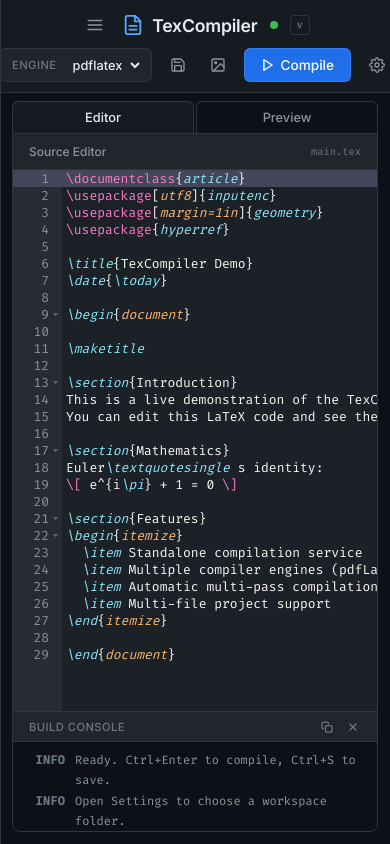
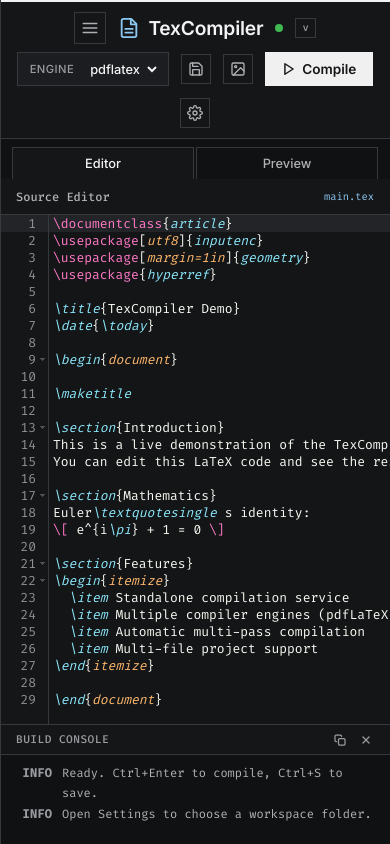
Before and after one commit to bbinxx/TexCompiler, a Python web app: template web/templates/index.html in a window 390 px wide. Run offline with Jinja, Linux system fonts and the light colour scheme; the template is opened without the code that fills it, so the values that code supplies are empty; some libraries are stand-ins or nearby versions.

Commit message:
style: give the editor a dark workbench layout

```diff
--- a/web/static/css/style.css
+++ b/web/static/css/style.css
@@ -1,25 +1,25 @@
 :root {
-    --bg-primary: #0d1117;
-    --bg-secondary: #161b22;
-    --bg-tertiary: #21262d;
-    --bg-editor: #1c2128;
-    --border-primary: #30363d;
-    --border-secondary: #21262d;
-    --text-primary: #e6edf3;
-    --text-secondary: #8b949e;
-    --text-tertiary: #6e7681;
-    --accent-blue: #58a6ff;
+    --bg-primary: #101113;
+    --bg-secondary: #151618;
+    --bg-tertiary: #1c1d20;
+    --bg-editor: #141517;
+    --border-primary: #37393d;
+    --border-secondary: #1c1d20;
+    --text-primary: #f3f3f4;
+    --text-secondary: #b0b0b4;
+    --text-tertiary: #9a9b9f;
+    --accent-blue: #8cc8f2;
     --accent-green: #3fb950;
     --accent-red: #f85149;
     --accent-yellow: #d29922;
     --accent-purple: #bc8cff;
-    --btn-primary-bg: #1f6feb;
-    --btn-primary-hover: #388bfd;
-    --btn-primary-active: #1a5cc9;
-    --shadow: 0 1px 3px rgba(0, 0, 0, 0.3);
-    --radius-sm: 4px;
-    --radius-md: 6px;
-    --radius-lg: 8px;
+    --btn-primary-bg: #f0f0f1;
+    --btn-primary-hover: #d6e9f7;
+    --btn-primary-active: #bbd8eb;
+    --shadow: none;
+    --radius-sm: 0px;
+    --radius-md: 0px;
+    --radius-lg: 0px;
     --transition: 0.15s ease;
     --font-ui: 'Inter', -apple-system, BlinkMacSystemFont, 'Segoe UI', sans-serif;
     --font-mono: 'Fira Code', 'SF Mono', 'Cascadia Code', monospace;
@@ -162,7 +162,7 @@ header {
     align-items: center;
     gap: 6px;
     background: var(--btn-primary-bg);
-    color: #fff;
+    color: #151618;
     border: 1px solid rgba(255, 255, 255, 0.1);
     padding: 0 16px;
     height: 34px;
@@ -249,8 +249,8 @@ header {
 main {
     flex: 1;
     display: flex;
-    gap: 12px;
-    padding: 12px;
+    gap: 0;
+    padding: 0;
     overflow: hidden;
     position: relative;
     min-width: 0;
@@ -766,7 +766,7 @@ main {
 
 .settings-btn {
     background: var(--btn-primary-bg);
-    color: #fff;
+    color: #151618;
     border: 1px solid rgba(255, 255, 255, 0.1);
     padding: 8px 18px;
     border-radius: var(--radius-md);
@@ -825,3 +825,35 @@ main {
 ::selection {
     background: rgba(88, 166, 255, 0.3);
 }
+
+/* Shared workbench chrome */
+body { height: 100dvh; color-scheme: dark; }
+header { border-top: 2px solid var(--text-primary); }
+.logo { font-size: 1.2rem; font-weight: 750; }
+.version-badge { border-radius: 0; }
+.header-btn { border: 1px solid var(--border-primary); }
+.pane { border: 0; }
+.pane + .pane { border-left: 1px solid var(--border-primary); }
+.pane-header, .terminal-header, .explorer-header {
+    background: var(--bg-secondary);
+    font-family: var(--font-mono);
+}
+.pane-header .pane-badge { color: var(--accent-blue); }
+#compile-btn { font-weight: 650; }
+:where(button, input, select, a):focus-visible {
+    outline: 2px solid var(--accent-blue);
+    outline-offset: 2px;
+}
+.compiler-select:focus-within { outline: 2px solid var(--accent-blue); }
+#editor.ace_editor { background: var(--bg-editor); }
+#editor .ace_gutter { background: var(--bg-secondary); border-right: 1px solid var(--border-primary); }
+#editor .ace_active-line, #editor .ace_gutter-active-line { background: #222428; }
+
+@media (max-width: 900px) {
+    main { padding: 0; }
+    .pane + .pane { border-left: 0; }
+    .header-right { flex-wrap: wrap; }
+}
+@media (prefers-reduced-motion: reduce) {
+    *, *::before, *::after { transition: none !important; }
+}
```
